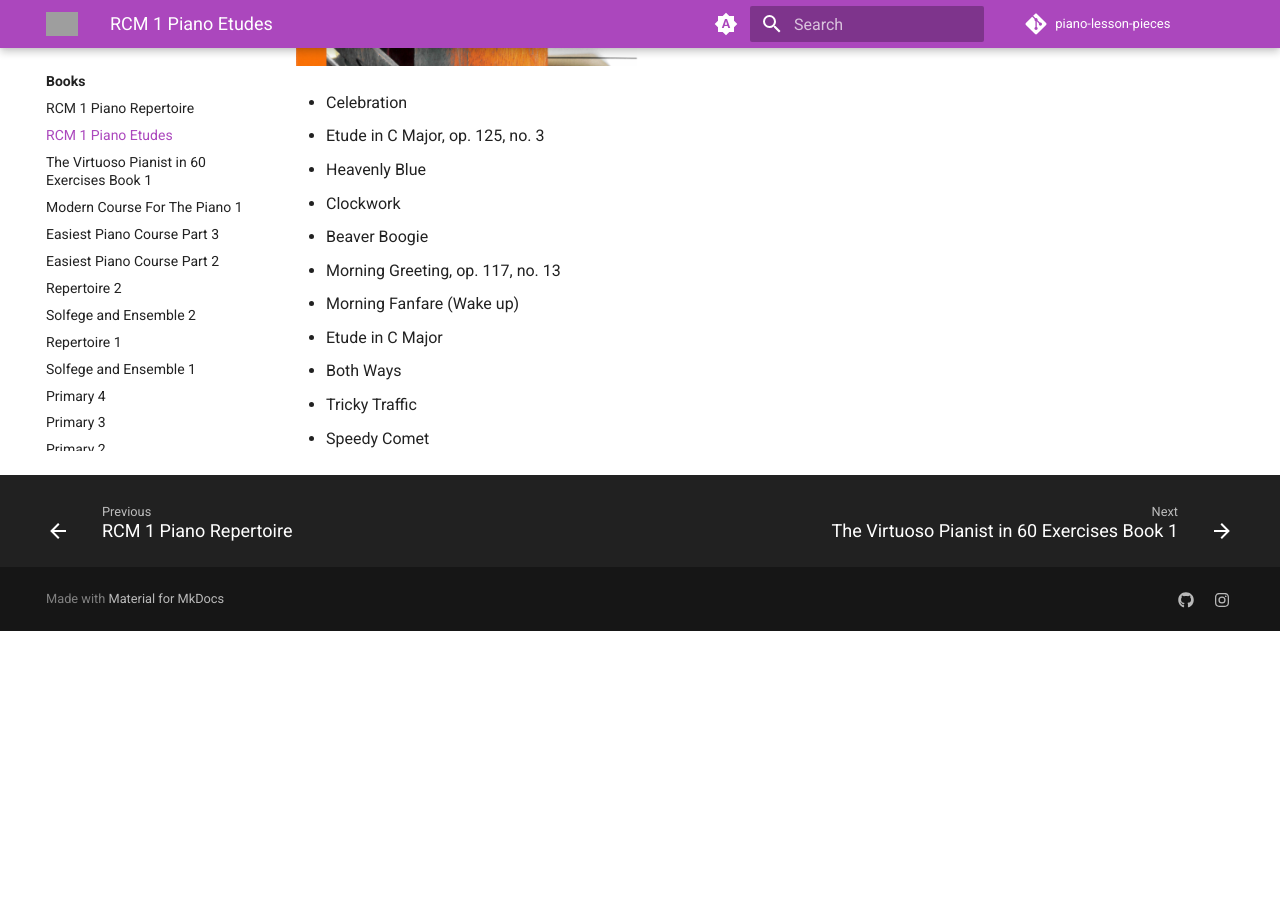
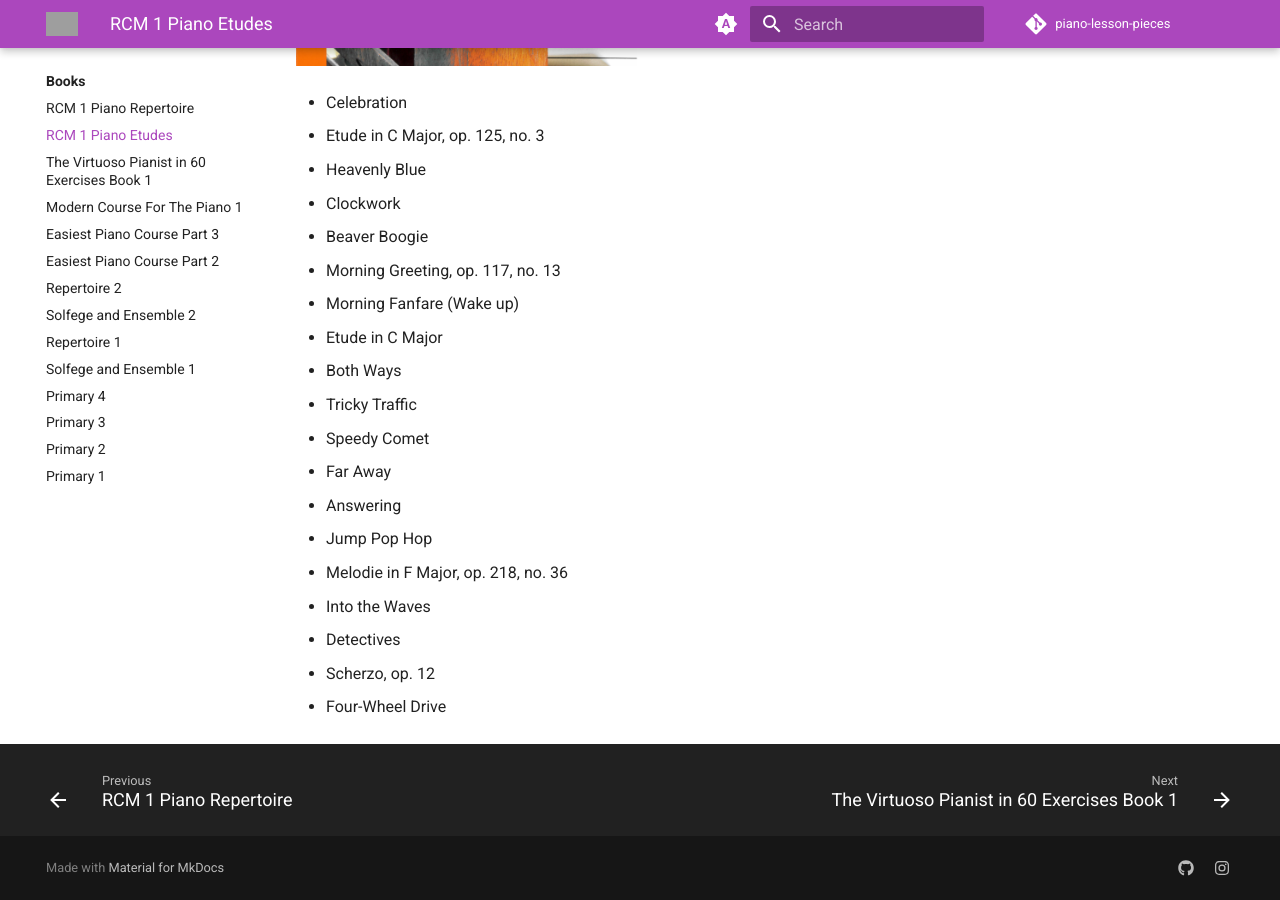
Before and after one commit to cutiepie-kitty-ada/piano-lesson-pieces, an MkDocs documentation site: the page built from docs/books/rcm1-etudes.md, in a window 1280 px wide and 900 px high, scrolled down 584 px. Built offline with MkDocs 1.6.1 and Material for MkDocs 9.7.7, drawn with Linux system fonts in a browser that asks for light colours; comment, search, counter and statistics services are not loaded; before the commit the page ends 1215 px from its top, so only the background shows below that; grey boxes are pictures that could not be loaded.

Commit message:
Update rcm1-etudes.md

```diff
--- a/docs/books/rcm1-etudes.md
+++ b/docs/books/rcm1-etudes.md
@@ -18,3 +18,11 @@ tags:
 - Both Ways
 - Tricky Traffic
 - Speedy Comet
+- Far Away
+- Answering
+- Jump Pop Hop
+- Melodie in F Major, op. 218, no. 36
+- Into the Waves
+- Detectives
+- Scherzo, op. 12
+- Four-Wheel Drive
```
